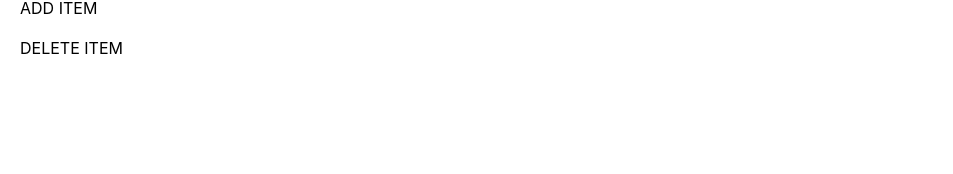
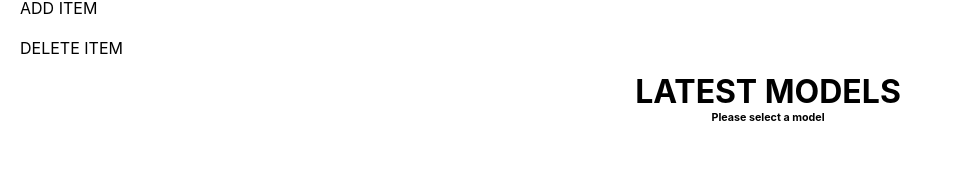
Before and after one commit to Metsanpeitto/react_renting-service, a React (Create React App) app: page / in a window 1280 px wide. Shown: the part 302-476 px from the top of the page, without its empty margins (0-953 px from the left). Built offline with nearby package versions, Linux system fonts and the light colour scheme.

Commit message:
Hide menu and show route after clicking on menu item

```diff
--- a/src/App.js
+++ b/src/App.js
@@ -1,11 +1,13 @@
 /* eslint-disable */
 
 import logo from './logo.svg';
-import './App.css';
+import './App.scss';
 import NavPanel from "./components/NavPanel";
 import MenuIcon from '@mui/icons-material/Menu';
 import CloseIcon from '@mui/icons-material/Close';
+import { Routes ,Route } from 'react-router-dom';
 import React, { useEffect, useState } from 'react';
+import Main from './features/main/Main'
 
 
 function App() {
@@ -16,6 +18,11 @@ function App() {
   function toggleMenu() {
     setMobileMenuOpen(!mobileMenuOpen);
   }
+
+  function hideMenu() {
+    setMobileMenuOpen(false);
+    console.log('hide');
+  };
 
   useEffect(() => {
     setMobileView(window.innerWidth < 769)
@@ -44,17 +51,37 @@ function App() {
   return (
     <div className="App">
 
-      {mobileMenuOpen || <MenuIcon className="mobile menu open" onClick={() => toggleMenu()}/> }
+      {mobileMenuOpen || mobileView && (
+          <>
+            <MenuIcon className="mobile menu open" onClick={() => toggleMenu()}/>
+
+            <Routes>
+              <Route exact path="/" element={<Main />} />
+            </Routes>
+          </>
+        )
+      }
 
       { mobileMenuOpen && (
           <>
             <CloseIcon className="mobile menu close" onClick={() => toggleMenu()} />
-            <NavPanel />
+            <NavPanel onNavClick={() => hideMenu()} />
           </>
         )
       }
 
-      { mobileView || <NavPanel />}
+      { mobileView || (
+          <>
+            <NavPanel />
+
+            <Routes>
+              <Route exact path="/" element={<Main />} />
+            </Routes>
+          </>
+        )
+      }
+
+
 
     </div>
   );
--- a/src/App.css
+++ b/src/App.scss
@@ -1,7 +1,13 @@
+@import './app/scss/flex';
+
 * {
   margin: 0;
   padding: 0;
   box-sizing: border-box;
+}
+
+.App {
+  @extend %flex-row;
 }
 
 .active {
--- a/src/components/NavPanel.jsx
+++ b/src/components/NavPanel.jsx
@@ -4,7 +4,12 @@ import { NavLink, Link } from 'react-router-dom';
 import styles from './NavPanel.module.scss';
 
 
-const NavPanel = () => {
+const NavPanel = (props) => {
+
+    const handleClick = () => {
+      props.onNavClick();
+    };
+
     return (
       <div className={styles.sidebar}>
 
@@ -17,6 +22,7 @@ const NavPanel = () => {
               key="items"
               to={`${process.env.PUBLIC_URL}/`}
               activeClassName="active"
+              onClick={() => handleClick()}
           >
               ITEMS
           </NavLink>
@@ -24,6 +30,7 @@ const NavPanel = () => {
               key="reserve"
               to={`${process.env.PUBLIC_URL}/reserve`}
               activeClassName="active"
+              onClick={() => handleClick()}
           >
               RESERVE
           </NavLink>
@@ -31,6 +38,7 @@ const NavPanel = () => {
               key="reservations"
               to={`${process.env.PUBLIC_URL}/reservations`}
               activeClassName="active"
+              onClick={() => handleClick()}
           >
               MY RESERVATIONS
           </NavLink>
@@ -38,6 +46,7 @@ const NavPanel = () => {
               key="add"
               to={`${process.env.PUBLIC_URL}/add`}
               activeClassName="active"
+              onClick={() => handleClick()}
           >
               ADD ITEM
           </NavLink>
@@ -45,6 +54,7 @@ const NavPanel = () => {
               key="delete"
               to={`${process.env.PUBLIC_URL}/delete`}
               activeClassName="active"
+              onClick={() => handleClick()}
           >
               DELETE ITEM
           </NavLink>
--- /dev/null
+++ b/src/features/main/Main.js
@@ -0,0 +1,13 @@
+/* eslint-disable */
+import styles from './Main.module.scss';
+
+const Main = () => {
+  return (
+    <div className={styles.main}>
+      <h1>LATEST MODELS</h1>
+      <h6>Please select a model</h6>
+    </div>
+  )
+};
+
+export default Main;
--- /dev/null
+++ b/src/features/main/Main.module.scss
@@ -0,0 +1,16 @@
+@import '../../app/scss/flex';
+
+.main {
+  @extend %flex-col;
+  @extend %align-center;
+  @extend %justify-center;
+  width: 100vw;
+  height: 100vh;
+  padding: 10px;
+}
+
+@media (min-width: 768px) {
+  .main {
+    width: 80vw;
+  }
+}
```
